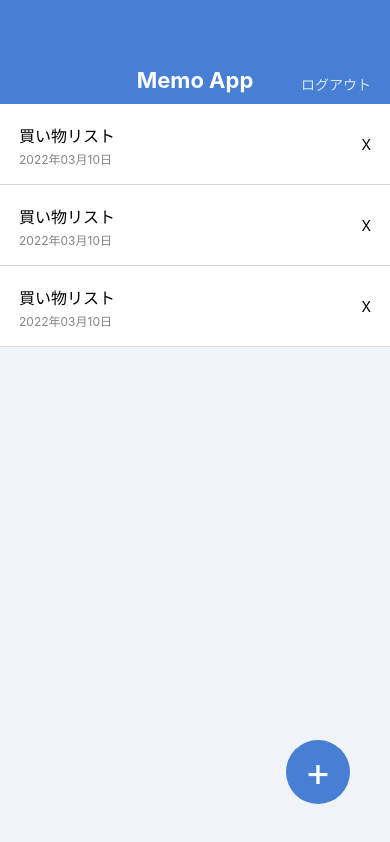
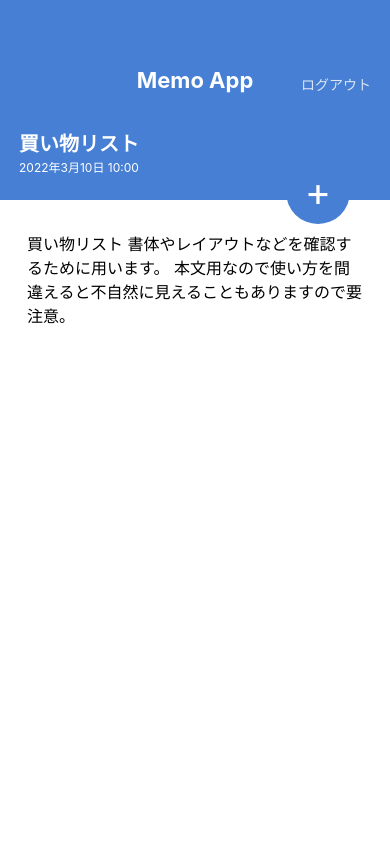
Before and after one commit to Inoue-if/MemoApp, a React Native app: screen / in a window 390 px wide. Built offline with nearby package versions, Linux system fonts and the light colour scheme.

Commit message:
Create MemoDetailScreen

```diff
--- a/App.jsx
+++ b/App.jsx
@@ -1,23 +1,10 @@
-import { StyleSheet, View } from 'react-native';
 import React from 'react';
 
-import AppBar from './src/components/AppBar';
-import MemoList from './src/components/MemoList';
-import CircleButton from './src/components/CircleButton';
-
-const styles = StyleSheet.create({
-  container: {
-    flex: 1,
-    backgroundColor: '#f0f4f8',
-  },
-});
+// import MemoListScreen from './src/screens/MemoListScreen';
+import MemoDetailScreen from './src/screens/MemoDetailScreen';
 
 export default function App() {
   return (
-    <View style={styles.container}>
-      <AppBar />
-      <MemoList />
-      <CircleButton>+</CircleButton>
-    </View>
+    <MemoDetailScreen />
   );
 }
--- a/src/components/CircleButton.jsx
+++ b/src/components/CircleButton.jsx
@@ -1,6 +1,6 @@
 import React from 'react';
 import { View, Text, StyleSheet } from 'react-native';
-import { string } from 'prop-types';
+import { string, shape } from 'prop-types';
 
 const styles = StyleSheet.create({
   circleButton: {
@@ -27,9 +27,9 @@ const styles = StyleSheet.create({
 });
 
 export default function CircleButton(props) {
-  const { children } = props;
+  const { children, style } = props;
   return (
-    <View style={styles.circleButton}>
+    <View style={[styles.circleButton, style]}>
       <Text style={styles.circleButtonLabel}>{children}</Text>
     </View>
   );
@@ -37,4 +37,9 @@ export default function CircleButton(props) {
 
 CircleButton.propTypes = {
   children: string.isRequired,
+  style: shape(),
 };
+
+CircleButton.defaultProps = {
+  style: null,
+};
--- /dev/null
+++ b/src/screens/MemoDetailScreen.jsx
@@ -0,0 +1,60 @@
+import React from 'react';
+import {
+  View, ScrollView, Text, StyleSheet,
+} from 'react-native';
+
+import AppBar from '../components/AppBar';
+import CircleButton from '../components/CircleButton';
+
+const styles = StyleSheet.create({
+  container: {
+    flex: 1,
+    backgroundColor: '#ffffff',
+  },
+  memoHeader: {
+    backgroundColor: '#467FD3',
+    height: 96,
+    justifyContent: 'center',
+    paddingVertical: 24,
+    paddingHorizontal: 19,
+  },
+  memoTitle: {
+    color: '#fff',
+    fontSize: 20,
+    lineHeight: 32,
+    fontWeight: 'bold',
+  },
+  memoDate: {
+    color: '#ffffff',
+    fontSize: 12,
+    lineHeight: 16,
+  },
+  memoBody: {
+    paddingVertical: 32,
+    paddingHorizontal: 27,
+  },
+  memoText: {
+    fontSize: 16,
+    lineHeight: 24,
+  },
+});
+
+export default function MemoDetailScreen() {
+  return (
+    <View style={styles.container}>
+      <AppBar />
+      <View style={styles.memoHeader}>
+        <Text style={styles.memoTitle}>買い物リスト</Text>
+        <Text style={styles.memoDate}>2022年3月10日 10:00</Text>
+      </View>
+      <ScrollView style={styles.memoBody}>
+        <Text style={styles.memoText}>
+          買い物リスト
+          書体やレイアウトなどを確認するために用います。
+          本文用なので使い方を間違えると不自然に見えることもありますので要注意。
+        </Text>
+      </ScrollView>
+      <CircleButton style={{ top: 160, bottom: 'auto' }}>+</CircleButton>
+    </View>
+  );
+}
--- /dev/null
+++ b/src/screens/MemoListScreen.jsx
@@ -0,0 +1,23 @@
+import React from 'react';
+import { View, StyleSheet } from 'react-native';
+
+import AppBar from '../components/AppBar';
+import MemoList from '../components/MemoList';
+import CircleButton from '../components/CircleButton';
+
+const styles = StyleSheet.create({
+  container: {
+    flex: 1,
+    backgroundColor: '#f0f4f8',
+  },
+});
+
+export default function MemoLIstScreen() {
+  return (
+    <View style={styles.container}>
+      <AppBar />
+      <MemoList />
+      <CircleButton>+</CircleButton>
+    </View>
+  );
+}
```
